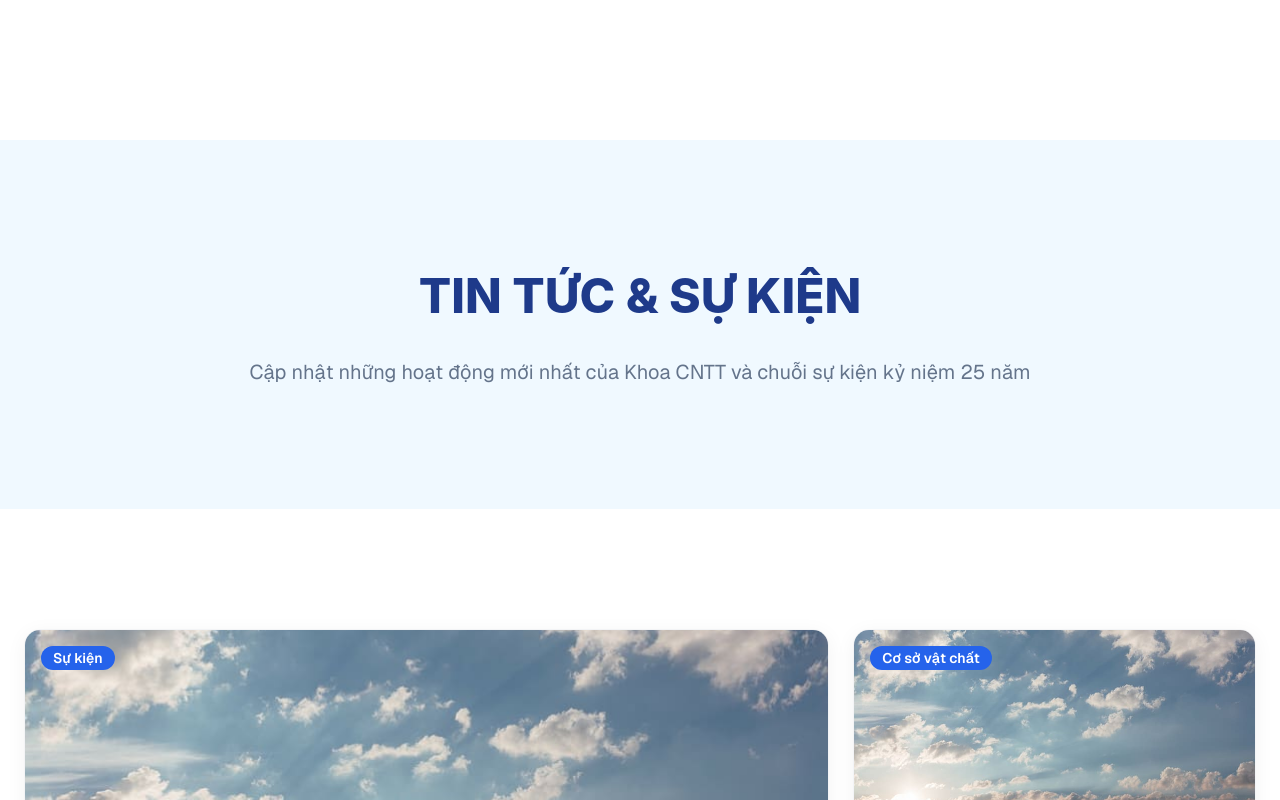
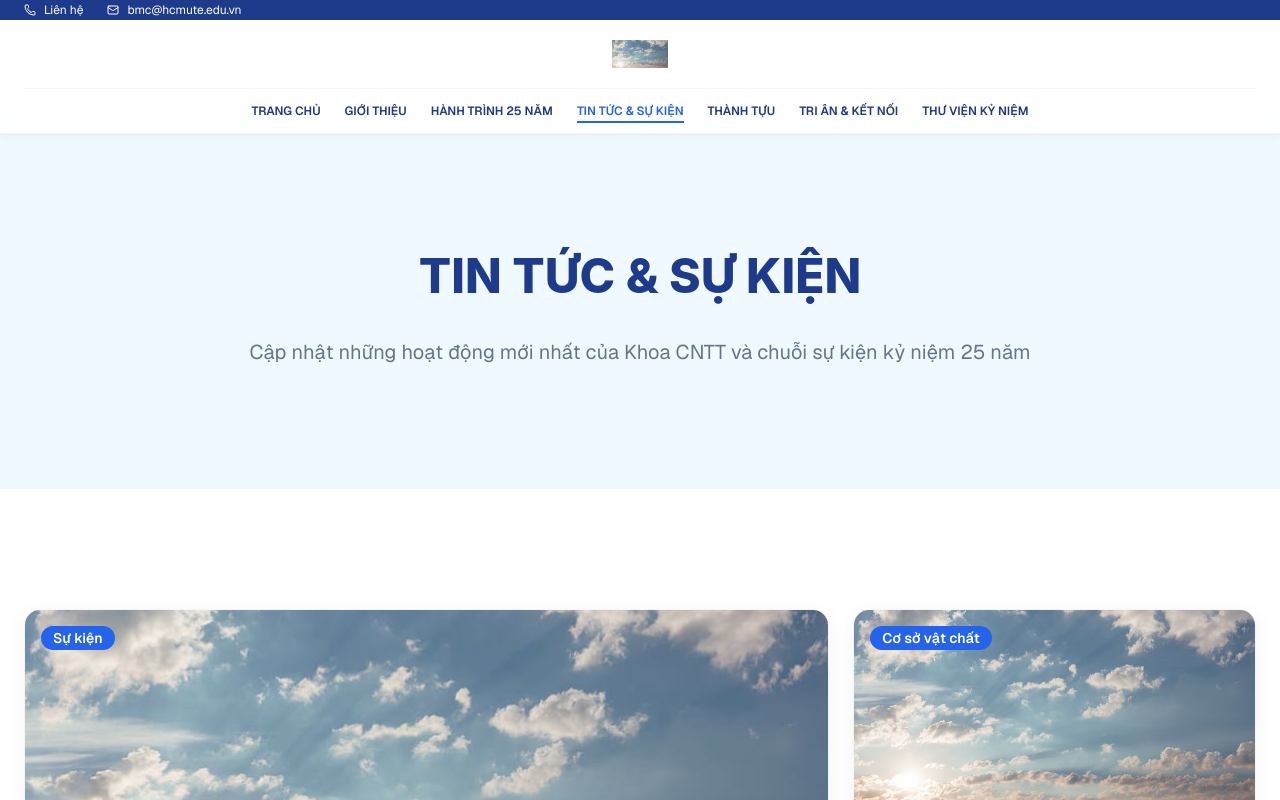
Before and after one commit to HCMUTE-RTIC/fit-hcmute, a Next.js app in the folder client/apps/web/: page /tin-tuc in a window 1280 px wide. Shown: the top 800 px of the page. Built offline with nearby package versions, Linux system fonts and the light colour scheme.

Commit message:
feature/25YEA-17-ui-implementation-navbar

```diff
--- a/client/apps/web/app/gioi-thieu/page.tsx
+++ b/client/apps/web/app/gioi-thieu/page.tsx
@@ -95,7 +95,7 @@ export default function GioiThieu() {
   const visible = [0, 1, 2].map((offset) => galleryImages[(currentSlide + offset) % total]);
 
   return (
-    <div className="min-h-screen" style={{ paddingTop: "140px" }}>
+    <div className="min-h-screen" style={{ paddingTop: "120px" }}>
       {/* ─── Section 1: Hero ─────────────────────────────────────────────── */}
       <section
         style={{
--- a/client/apps/web/app/hanh-trinh-25-nam/page.tsx
+++ b/client/apps/web/app/hanh-trinh-25-nam/page.tsx
@@ -75,7 +75,7 @@ const timelineData: TimelineEvent[] = [
 
 export default function Timeline() {
   return (
-    <div className="min-h-screen" style={{ paddingTop: '140px' }}>
+    <div className="min-h-screen" style={{ paddingTop: '120px' }}>
       {/* Hero Section */}
       <section
         className="relative"
--- a/client/apps/web/app/layout.tsx
+++ b/client/apps/web/app/layout.tsx
@@ -3,6 +3,8 @@ import { Geist, Geist_Mono } from "next/font/google";
 import "@workspace/ui/globals.css";
 import "../styles/theme.css";
 import { Providers } from "@/components/providers";
+import Navbar from "@/components/layout/Navbar";
+import Footer from "@/components/layout/Footer";
 
 const fontSans = Geist({
   subsets: ["latin"],
@@ -20,11 +22,15 @@ export default function RootLayout({
   children: React.ReactNode;
 }>) {
   return (
-    <html lang="en" suppressHydrationWarning>
+    <html lang="en" suppressHydrationWarning className="m-0 p-0">
       <body
-        className={`${fontSans.variable} ${fontMono.variable} font-sans antialiased `}
+        className={`${fontSans.variable} ${fontMono.variable} font-sans antialiased m-0 p-0`}
       >
-        <Providers>{children}</Providers>
+        <Providers>
+          <Navbar />
+          {children}
+          <Footer />
+        </Providers>
       </body>
     </html>
   );
--- a/client/apps/web/app/thanh-tuu/page.tsx
+++ b/client/apps/web/app/thanh-tuu/page.tsx
@@ -10,21 +10,21 @@ export default function Achievements() {
       name: "Nguyễn Văn A",
       title: "CEO & Founder, TechViet Solutions",
       year: "Khóa 2005",
-      image: "https://images.unsplash.com/photo-1472099645785-5658abf4ff4e?w=400&q=80",
+      image: "/temp.jpg",
       story: "Sau khi tốt nghiệp, tôi đã thành lập công ty công nghệ với hơn 200 nhân viên, cung cấp giải pháp chuyển đổi số cho doanh nghiệp.",
     },
     {
       name: "Trần Thị B",
       title: "Senior AI Engineer, Google Singapore",
       year: "Khóa 2010",
-      image: "https://images.unsplash.com/photo-1438761681033-6461ffad8d80?w=400&q=80",
+      image: "/temp.jpg",
       story: "Được đào tạo nền tảng vững chắc tại Khoa CNTT, tôi đã có cơ hội làm việc với những dự án AI lớn nhất thế giới.",
     },
     {
       name: "Lê Văn C",
       title: "Tech Lead, VNG Corporation",
       year: "Khóa 2012",
-      image: "https://images.unsplash.com/photo-1500648767791-00dcc994a43e?w=400&q=80",
+      image: "/temp.jpg",
       story: "Khoa CNTT không chỉ dạy tôi lập trình mà còn dạy tôi cách tư duy giải quyết vấn đề và làm việc nhóm hiệu quả.",
     },
   ];
--- a/client/apps/web/app/thu-vien/page.tsx
+++ b/client/apps/web/app/thu-vien/page.tsx
@@ -15,24 +15,21 @@ const imgKhoiNghiep = "/temp.jpg";
 const videos = [
   {
     id: 1,
-    thumbnail:
-      "https://images.unsplash.com/photo-1743327584769-d5d13093b624?crop=entropy&cs=tinysrgb&fit=max&fm=jpg&ixid=M3w3Nzg4Nzd8MHwxfHNlYXJjaHwxfHx1bml2ZXJzaXR5JTIwZ3JhZHVhdGlvbiUyMGNlcmVtb255JTIwY2VsZWJyYXRpb24lMjBWaWV0bmFtfGVufDF8fHx8MTc3MjE5MDI4OHww&ixlib=rb-4.1.0&q=80&w=1080",
+    thumbnail: "/temp.jpg",
     title: "Lễ Kỷ Niệm 25 Năm Thành Lập Khoa CNTT",
     duration: "8:45",
     size: "large",
   },
   {
     id: 2,
-    thumbnail:
-      "https://images.unsplash.com/photo-1559146820-a75deba24b58?crop=entropy&cs=tinysrgb&fit=max&fm=jpg&ixid=M3w3Nzg4Nzd8MHwxfHNlYXJjaHwxfHx0ZWNoJTIwY29uZmVyZW5jZSUyMGxlY3R1cmUlMjBwcmVzZW50YXRpb24lMjBzY3JlZW58ZW58MXx8fHwxNzcyMTkwMjg4fDA&ixlib=rb-4.1.0&q=80&w=1080",
+    thumbnail: "/temp.jpg",
     title: "Hội Thảo Quốc Tế AI & Machine Learning",
     duration: "8:45",
     size: "small",
   },
   {
     id: 3,
-    thumbnail:
-      "https://images.unsplash.com/photo-1563807894776-69847a125909?crop=entropy&cs=tinysrgb&fit=max&fm=jpg&ixid=M3w3Nzg4Nzd8MHwxfHNlYXJjaHwxfHxzdGFydHVwJTIwaW5ub3ZhdGlvbiUyMGhhY2thdGhvbiUyMGNvZGluZyUyMGV2ZW50fGVufDF8fHx8MTc3MjE5MDI4OHww&ixlib=rb-4.1.0&q=80&w=1080",
+    thumbnail: "/temp.jpg",
     title: "Ngày Hội Khởi Nghiệp 2022 – Sáng Tạo Không Giới Hạn",
     duration: "8:45",
     size: "medium-left",
@@ -169,7 +166,7 @@ export default function Gallery() {
   const [activeCategory, setActiveCategory] = useState("Tất cả");
 
   return (
-    <div className="min-h-screen" style={{ paddingTop: "140px" }}>
+    <div className="min-h-screen" style={{ paddingTop: "120px" }}>
       {/* ─── Section 1: Hero ──────────────────────────────────────────────── */}
       <section
         style={{
--- a/client/apps/web/app/tin-tuc/page.tsx
+++ b/client/apps/web/app/tin-tuc/page.tsx
@@ -244,7 +244,7 @@ function SecondaryCard({ article, delay = 0 }: { article: Article; delay?: numbe
 // ─── Main Page ────────────────────────────────────────────────────────────────
 export default function News() {
   return (
-    <div className="min-h-screen" style={{ paddingTop: "140px" }}>
+    <div className="min-h-screen" style={{ paddingTop: "120px" }}>
       {/* ─── Hero Section ────────────────────────────────────────────────── */}
       <section
         style={{
--- a/client/apps/web/components/layout/Navbar.tsx
+++ b/client/apps/web/components/layout/Navbar.tsx
@@ -1,6 +1,6 @@
 "use client";
 
-import { useState } from "react";
+import { useState, useEffect } from "react";
 import Link from "next/link";
 import { usePathname } from "next/navigation";
 import Image from "next/image";
@@ -14,7 +14,7 @@ export default function Navbar() {
   const pathname = usePathname();
 
   const navLinks = [
-    { name: "TRANG CHỦ", path: "/" },
+    { name: "TRANG CHỦ", path: "/home" },
     { name: "GIỚI THIỆU", path: "/gioi-thieu" },
     { name: "HÀNH TRÌNH 25 NĂM", path: "/hanh-trinh-25-nam" },
     { name: "TIN TỨC & SỰ KIỆN", path: "/tin-tuc" },
@@ -25,19 +25,38 @@ export default function Navbar() {
 
   const isActive = (path: string) => pathname === path;
 
+  // Close menu on ESC key and prevent body scroll when mobile menu is open
+  useEffect(() => {
+    const handleEscape = (e: KeyboardEvent) => {
+      if (e.key === "Escape") setIsOpen(false);
+    };
+
+    if (isOpen) {
+      document.addEventListener("keydown", handleEscape);
+      document.body.style.overflow = "hidden";
+    } else {
+      document.body.style.overflow = "unset";
+    }
+
+    return () => {
+      document.removeEventListener("keydown", handleEscape);
+      document.body.style.overflow = "unset";
+    };
+  }, [isOpen]);
+
   return (
-    <>
+    <div className="fixed top-0 left-0 right-0 z-50">
       {/* Top Bar */}
-      <div className="fixed top-0 left-0 right-0 z-50" style={{ backgroundColor: "var(--color-primary-900)" }}>
-        <div className="max-w-[1280px] mx-auto px-6 py-0.5 flex items-center justify-between">
-          <div className="flex items-center space-x-6 text-white text-xs">
-            <a href="tel:02838962131" className="flex items-center space-x-2 hover:opacity-80 transition-opacity">
+      <div style={{ backgroundColor: "var(--color-primary-900)" }}>
+        <div className="max-w-[1280px] mx-auto px-4 sm:px-6 py-0.5 flex items-center justify-between">
+          <div className="flex items-center space-x-4 sm:space-x-6 text-white text-xs">
+            <a href="tel:02838962131" className="flex items-center space-x-1 sm:space-x-2 hover:opacity-80 transition-opacity">
               <Phone size={12} />
-              <span>Liên hệ</span>
+              <span className="hidden sm:inline">Liên hệ</span>
             </a>
-            <a href="mailto:bmc@hcmute.edu.vn" className="flex items-center space-x-2 hover:opacity-80 transition-opacity">
+            <a href="mailto:bmc@hcmute.edu.vn" className="flex items-center space-x-1 sm:space-x-2 hover:opacity-80 transition-opacity">
               <Mail size={12} />
-              <span>bmc@hcmute.edu.vn</span>
+              <span className="hidden sm:inline">bmc@hcmute.edu.vn</span>
             </a>
           </div>
         </div>
@@ -45,29 +64,37 @@ export default function Navbar() {
 
       {/* Main Navbar */}
       <nav
-        className="fixed left-0 right-0 z-40"
         style={{
-          top: "24px",
-          backgroundColor: "rgba(255, 255, 255, 0.95)",
-          backdropFilter: "blur(12px)",
-          WebkitBackdropFilter: "blur(12px)",
+          backgroundColor: "rgba(255, 255, 255, 0.9)",
+          backdropFilter: "blur(20px)",
+          WebkitBackdropFilter: "blur(20px)",
           borderBottom: "1px solid rgba(0,0,0,0.05)",
+          boxShadow: "0 2px 8px rgba(0,0,0,0.05)",
         }}
       >
-        <div className="max-w-[1280px] mx-auto px-6">
+        <div className="max-w-[1280px] mx-auto px-4 sm:px-6">
           {/* Logo Row */}
-          <div className="flex items-center justify-center py-1.5 border-b border-gray-100">
+          <div className="flex items-center justify-between lg:justify-center py-1.5 border-b border-gray-100">
             <Link href="/" className="flex flex-col items-center">
-              <div className="relative h-14 w-14">
+              <div className="relative h-12 w-12 sm:h-14 sm:w-14">
                 <Image src={logo} alt="HCMUTE Logo" fill className="object-contain" />
               </div>
             </Link>
+
+            {/* Mobile Menu Button - Move to logo row for better UX */}
+            <button
+              onClick={() => setIsOpen(!isOpen)}
+              className="lg:hidden p-2 rounded-lg hover:bg-gray-100 transition-colors"
+              style={{ color: "var(--color-primary-900)" }}
+              aria-label="Toggle menu"
+            >
+              {isOpen ? <X size={24} /> : <Menu size={24} />}
+            </button>
           </div>
 
-          {/* Navigation Row */}
-          <div className="flex items-center justify-center h-11">
-            {/* Desktop Navigation */}
-            <div className="hidden lg:flex items-center space-x-6">
+          {/* Navigation Row - Desktop only */}
+          <div className="hidden lg:flex items-center justify-center h-11">
+            <div className="flex items-center space-x-6">
               {navLinks.map((link) => (
                 <Link
                   key={link.path}
@@ -88,47 +115,68 @@ export default function Navbar() {
                 </Link>
               ))}
             </div>
-
-            {/* Mobile Menu Button */}
-            <button
-              onClick={() => setIsOpen(!isOpen)}
-              className="lg:hidden p-2"
-              style={{ color: "var(--color-primary-900)" }}
-            >
-              {isOpen ? <X size={24} /> : <Menu size={24} />}
-            </button>
           </div>
         </div>
       </nav>
+
+      {/* Mobile Menu Backdrop */}
+      <AnimatePresence>
+        {isOpen && (
+          <motion.div
+            initial={{ opacity: 0 }}
+            animate={{ opacity: 1 }}
+            exit={{ opacity: 0 }}
+            transition={{ duration: 0.2 }}
+            className="lg:hidden fixed inset-0 bg-black/30 backdrop-blur-sm z-40"
+            style={{ top: "105px" }}
+            onClick={() => setIsOpen(false)}
+          />
+        )}
+      </AnimatePresence>
 
       {/* Mobile Menu */}
       <AnimatePresence>
         {isOpen && (
           <motion.div
-            initial={{ opacity: 0, height: 0 }}
-            animate={{ opacity: 1, height: "auto" }}
-            exit={{ opacity: 0, height: 0 }}
-            className="lg:hidden bg-white/95 backdrop-blur-md fixed inset-x-0 z-30"
-            style={{ top: "108px" }}
+            initial={{ x: "100%" }}
+            animate={{ x: 0 }}
+            exit={{ x: "100%" }}
+            transition={{ type: "spring", damping: 25, stiffness: 300 }}
+            className="lg:hidden fixed right-0 z-50 h-screen overflow-y-auto"
+            style={{
+              top: "105px",
+              width: "min(300px, 75vw)",
+              backgroundColor: "rgba(255, 255, 255, 0.98)",
+              backdropFilter: "blur(20px)",
+              WebkitBackdropFilter: "blur(20px)",
+              boxShadow: "-4px 0 12px rgba(0,0,0,0.1)",
+            }}
           >
-            <div className="px-6 py-8 space-y-4">
-              {navLinks.map((link) => (
+            <div className="px-6 py-8 space-y-2">
+              {navLinks.map((link, index) => (
+                <motion.div
+                  key={link.path}
+                  initial={{ opacity: 0, x: 20 }}
+                  animate={{ opacity: 1, x: 0 }}
+                  transition={{ delay: index * 0.05 }}
+                >
                   <Link
-                  key={link.path}
                     href={link.path}
                     onClick={() => setIsOpen(false)}
-                  className="block py-3 transition-colors text-base font-semibold border-b border-gray-100"
+                    className="block px-4 py-3 rounded-lg transition-all text-sm font-semibold"
                     style={{
                       color: isActive(link.path) ? "var(--color-primary-600)" : "var(--color-primary-900)",
+                      backgroundColor: isActive(link.path) ? "rgba(37, 99, 235, 0.1)" : "transparent",
                     }}
                   >
                     {link.name}
                   </Link>
+                </motion.div>
               ))}
             </div>
           </motion.div>
         )}
       </AnimatePresence>
-    </>
+    </div>
   );
 }
--- a/client/apps/web/styles/theme.css
+++ b/client/apps/web/styles/theme.css
@@ -153,8 +153,15 @@
     @apply border-border outline-ring/50;
   }
 
+  html,
   body {
-    @apply bg-background text-foreground;
+    margin: 0;
+    padding: 0;
+  }
+
+  body {
+    @apply text-foreground;
+    background-color: white;
   }
 
   /**
```
Also changed, not shown: client/apps/web/app/page.tsx (+2 -12 lines), 1 other file (tests, documents, lock files or other folders). Lines whose indentation alone changed are shown as unchanged.
